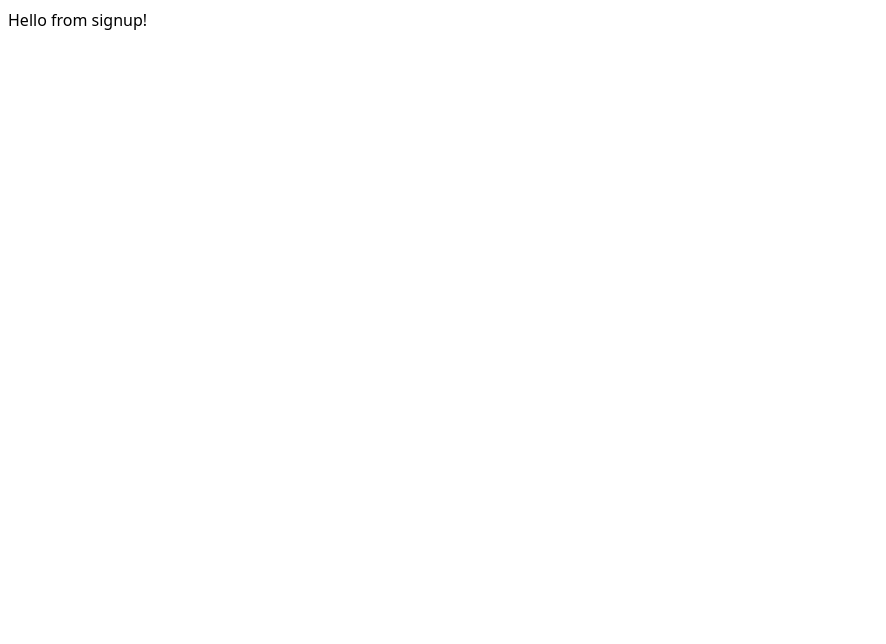
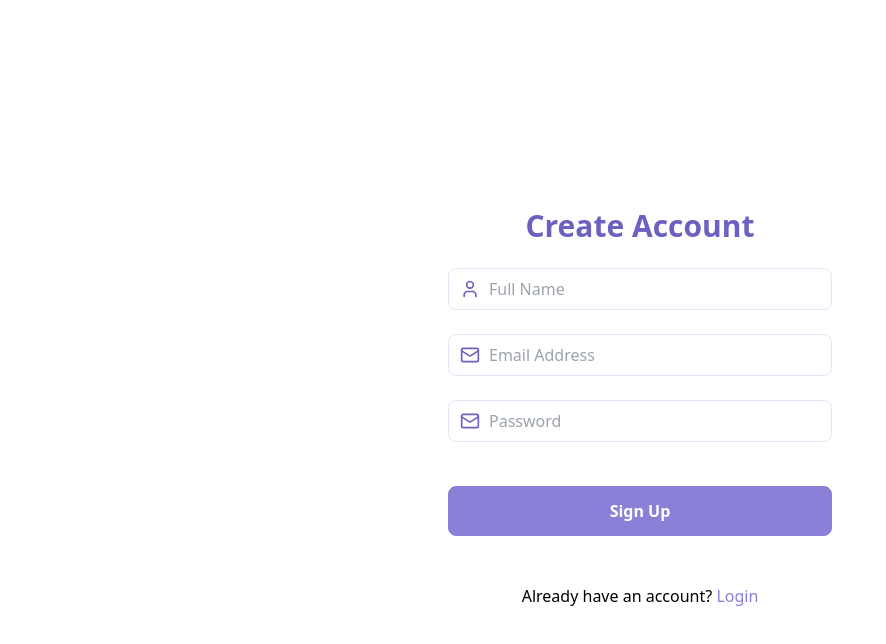
Before and after one commit to Makay131/notify-note-app, a React (Vite) app in the folder frontend/: page /signup in a window 1280 px wide. Shown: the top 644 px of the page, without its empty margins (0-886 px from the left). Built offline with nearby package versions, Linux system fonts and the light colour scheme.

Commit message:
feat: signup page init, base input is initialized with styles

```diff
--- a/frontend/package.json
+++ b/frontend/package.json
@@ -11,6 +11,7 @@
   },
   "dependencies": {
     "@tanstack/react-router": "^1.50.0",
+    "lucide-react": "^0.436.0",
     "react": "^18.3.1",
     "react-dom": "^18.3.1"
   },
--- /dev/null
+++ b/frontend/src/components/input/Input.tsx
@@ -0,0 +1,18 @@
+import React from 'react'
+import styles from "./input.module.css";
+
+interface InputProps extends React.InputHTMLAttributes<HTMLInputElement> {
+  icon: React.ElementType;
+}
+
+export default function BaseInput(props: InputProps) {
+  const { icon: Icon, ...restProps } = props;
+  return (
+    <div className={styles.wrapper}>
+      <div className={styles["icon-container"]}>
+        <Icon className={styles.icon} />
+      </div>
+      <input {...restProps} className={styles.input} />
+    </div>
+  )
+}
--- /dev/null
+++ b/frontend/src/components/input/input.module.css
@@ -0,0 +1,15 @@
+.wrapper {
+    @apply relative mb-6;
+}
+
+.icon-container {
+    @apply absolute inset-y-0 left-0 flex items-center pl-3 pointer-events-none;
+}
+
+.icon {
+    @apply size-5 text-notify-color-primary-dark;
+}
+
+.input {
+    @apply w-full pl-10 pr-3 py-2 rounded-lg border border-notify-color-primary-light focus:border-notify-color-primary-dark focus:ring-2 focus:ring-notify-color-primary-dark text-notify-color-primary placeholder-gray-400 transition duration-200;
+}
--- a/frontend/src/routes/signup/index.lazy.tsx
+++ b/frontend/src/routes/signup/index.lazy.tsx
@@ -1,9 +1,63 @@
-import { createLazyFileRoute } from '@tanstack/react-router'
+import { createLazyFileRoute, Link } from '@tanstack/react-router';
+
+import { Mail, User } from 'lucide-react';
+import Input from '../../components/input/Input';
+import { useState } from 'react';
 
 export const Route = createLazyFileRoute('/signup/')({
   component: SignupPage,
-})
+});
 
 function SignupPage() {
-  return <div className="p-2">Hello from signup!</div>
+  const [name, setName] = useState('');
+  const [email, setEmail] = useState('');
+  const [password, setPassword] = useState('');
+
+  const handleSignup = (e: React.FormEvent<HTMLFormElement>) => {
+    e.preventDefault();
+  };
+
+  return (
+    <div className="w-dvw h-dvh flex items-center justify-center">
+      <div className="max-w-md w-full overflow-hidden">
+        <div className="p-8">
+          <h2 className="text-3xl font-bold mb-6 text-center text-notify-color-primary-dark">Create Account</h2>
+          <form onSubmit={handleSignup}>
+            <Input
+              icon={User}
+              type="text"
+              placeholder="Full Name"
+              value={name}
+              onChange={(e) => setName(e.target.value)}
+            />
+            <Input
+              icon={Mail}
+              type="text"
+              placeholder="Email Address"
+              value={email}
+              onChange={(e) => setEmail(e.target.value)}
+            />
+            <Input
+              icon={Mail}
+              type="text"
+              placeholder="Password"
+              value={password}
+              onChange={(e) => setPassword(e.target.value)}
+            />
+            <button className="mt-5 w-full py-3 px-4 bg-notify-color-primary text-white font-bold rounded-lg border border-notify-color-primary hover:bg-transparent hover:text-notify-color-primary transition duration-300">
+              Sign Up
+            </button>
+          </form>
+        </div>
+        <div className="px-8 py-4 flex justify-center">
+          <p>
+            Already have an account?&nbsp;
+            <Link to="/login" className="text-notify-color-primary hover:underline">
+              Login
+            </Link>
+          </p>
+        </div>
+      </div>
+    </div>
+  );
 }
```
Also changed, not shown: 1 other file (tests, documents, lock files or other folders).
